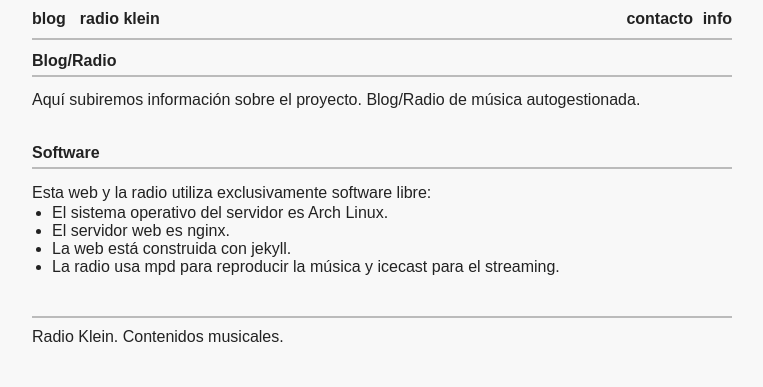
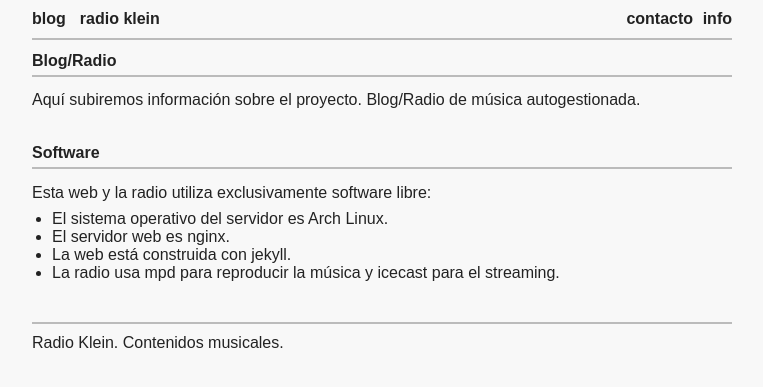
Before and after one commit to haztecaso/radio-klein, a Jekyll site: the page built from info.md, in a window 1280 px wide. Shown: the top 387 px of the page, without its empty margins (258-1021 px from the left). Built offline with Jekyll 4.4.1, drawn with Linux system fonts in a browser that asks for light colours.

Commit message:
Automated commit

```diff
--- a/assets/styles.css
+++ b/assets/styles.css
@@ -20,7 +20,7 @@ h3{ font-size: 100%; }
 p{ margin-bottom:1.4em; line-height:1.35;}
 hr{ border:0; border-top: 2px solid #aaa; }
 ul{ margin-left: 20px;}
-p + ul { margin-top:-1.4em; }
+p + ul { margin-top:-1em; }
 ul.inline li{ display:inline;}
 li{padding-right:0.3em;}
 
```
